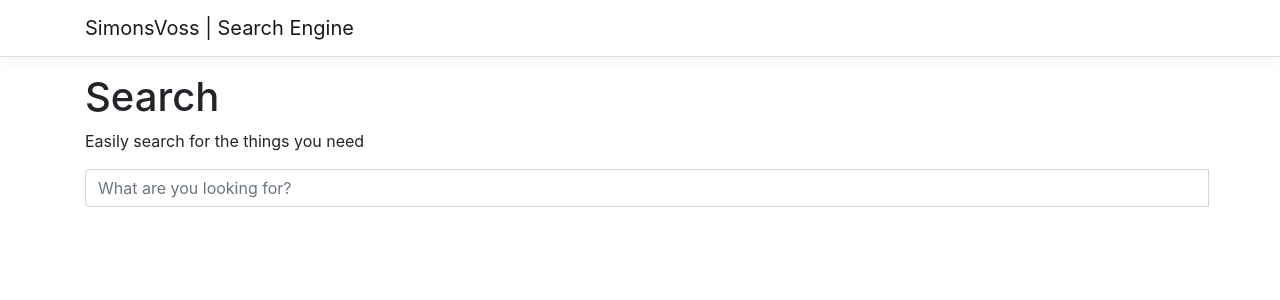
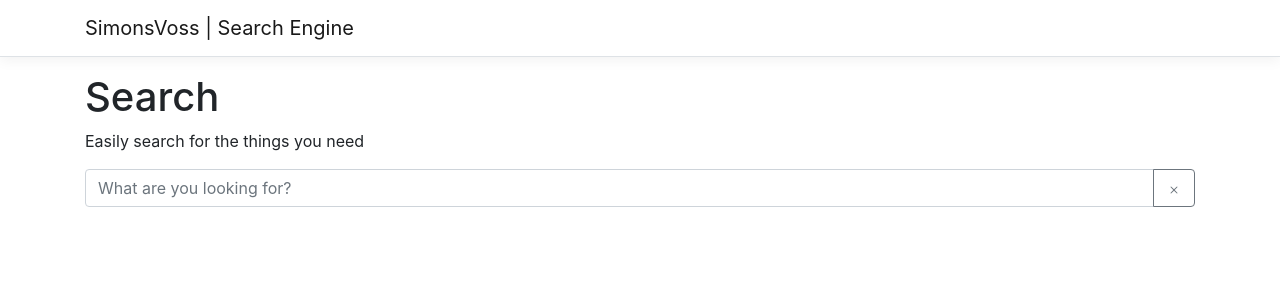
Before and after one commit to agasinsk/SV_SearchEngine, an Angular app in the folder SearchEngine.Web/ClientApp/: page / in a window 1280 px wide. Shown: the top 300 px of the page. Built offline with nearby package versions, Linux system fonts and the light colour scheme.

Commit message:
Updated search input with clear button.

```diff
--- a/SearchEngine.Web/ClientApp/src/app/app.module.ts
+++ b/SearchEngine.Web/ClientApp/src/app/app.module.ts
@@ -7,12 +7,16 @@ import { RouterModule } from '@angular/router';
 import { AppComponent } from './app.component';
 import { NavMenuComponent } from './nav-menu/nav-menu.component';
 import { SearchEngineComponent } from './search-engine/search-engine.component';
+import { SearchResultListItemComponent } from './search-result-list-item/search-result-list-item.component';
+import { SplitCamelCasePipe } from './pipes/split-camel-case-pipe';
 
 @NgModule({
   declarations: [
     AppComponent,
     NavMenuComponent,
-    SearchEngineComponent
+    SearchEngineComponent,
+    SearchResultListItemComponent,
+    SplitCamelCasePipe
   ],
   imports: [
     BrowserModule.withServerTransition({ appId: 'ng-cli-universal' }),
--- /dev/null
+++ b/SearchEngine.Web/ClientApp/src/app/pipes/split-camel-case-pipe.ts
@@ -0,0 +1,13 @@
+import { Pipe, PipeTransform } from '@angular/core';
+
+@Pipe({ name: 'splitCamelCase' })
+export class SplitCamelCasePipe implements PipeTransform {
+  transform(content: string): any {
+    if (typeof content !== 'string') {
+      return content;
+    }
+    return content.split(/([A-Z][a-z]+)/).filter(function (e: string) {
+      return e;
+    }).join(' ');
+  }
+}
--- a/SearchEngine.Web/ClientApp/src/app/search-engine/search-engine.component.html
+++ b/SearchEngine.Web/ClientApp/src/app/search-engine/search-engine.component.html
@@ -2,17 +2,22 @@
 
 <p>Easily search for the things you need</p>
 
-<div class="input-group">
+<div class="input-group mb-3">
   <input #searchBox type="text" class="form-control" placeholder="What are you looking for?"
-    (input)="search(searchBox.value)" aria-label="searchString" aria-describedby="addon-wrapping">
-  <button type="button" class="btn bg-transparent" style="margin-left: -40px; z-index: 100;" (click)="clearQuery()">
-    <i class="fa fa-times"></i>
-  </button>
+    (input)="search(searchBox.value)" aria-label="Search query" aria-describedby="basic-addon2">
+  <div class="input-group-append">
+    <button class="btn btn-outline-secondary" type="button" (click)="clearQuery()">
+      <svg width="1em" height="1em" viewBox="0 0 16 16" class="bi bi-x" fill="currentColor"
+        xmlns="http://www.w3.org/2000/svg">
+        <path fill-rule="evenodd"
+          d="M4.646 4.646a.5.5 0 0 1 .708 0L8 7.293l2.646-2.647a.5.5 0 0 1 .708.708L8.707 8l2.647 2.646a.5.5 0 0 1-.708.708L8 8.707l-2.646 2.647a.5.5 0 0 1-.708-.708L7.293 8 4.646 5.354a.5.5 0 0 1 0-.708z" />
+      </svg>
+    </button>
+  </div>
 </div>
-
 <br />
 
-<div class="list-box">
+<div #listBox class="list-box">
   <ul class="list-group">
     <li *ngFor="let searchResult of searchResults$ | async">
       <app-search-result-list-item [item]="searchResult">
--- a/SearchEngine.Web/ClientApp/src/app/search-engine/search-engine.component.ts
+++ b/SearchEngine.Web/ClientApp/src/app/search-engine/search-engine.component.ts
@@ -1,4 +1,4 @@
-import { AfterContentInit, Component, OnInit } from '@angular/core';
+import { AfterContentInit, Component, ElementRef, Input, OnInit, ViewChild } from '@angular/core';
 import { Observable, Subject } from 'rxjs';
 
 import {
@@ -13,7 +13,10 @@ import { SearchService } from '../search.service';
   templateUrl: './search-engine.component.html',
   styleUrls: ['./search-engine.component.css']
 })
-export class SearchEngineComponent implements OnInit, AfterContentInit {
+export class SearchEngineComponent implements OnInit {
+  @ViewChild('searchBox') searchBox: ElementRef;
+  @ViewChild('listBox') listBox: ElementRef;
+
   searchResults$: Observable<SearchResultDTO[]>;
   private searchStrings = new Subject<string>();
 
@@ -27,17 +30,19 @@ export class SearchEngineComponent implements OnInit, AfterContentInit {
 
   ngOnInit(): void {
     this.searchResults$ = this.searchStrings.pipe(
-      debounceTime(300),
+      debounceTime(400),
       distinctUntilChanged(),
       switchMap((searchQuery: string) => this.searchService.search(searchQuery)),
     );
   }
 
-  ngAfterContentInit(): void {
-    this.searchStrings.next(' ');
+  scrollToTop() {
+    this.listBox.nativeElement.scrollTop = 0;
   }
 
   clearQuery() {
-    this.searchStrings.next(' ');
+    this.searchBox.nativeElement.value = '';
+    this.searchStrings.next('');
+    this.scrollToTop();
   }
 }
--- a/SearchEngine.Web/ClientApp/src/app/search-result-list-item/search-result-list-item.component.html
+++ b/SearchEngine.Web/ClientApp/src/app/search-result-list-item/search-result-list-item.component.html
@@ -6,7 +6,7 @@
     <h5 class="mb-1">{{ item.resultObjectName | splitCamelCase }}</h5>
     <small> {{ item.resultObjectType }}</small>
   </div>
-  <span *ngIf="item.resultObjectDescription">{{ item.resultObjectDescription }}</span>
-  <span>{{ item.resultObjectText }}</span>
-  <span><small *ngIf="item.resultObjectKey">{{ item.resultObjectKey }}</small></span>
+  <span *ngIf="item.resultObjectDescription">{{ item.resultObjectDescription }} • </span>
+  <span *ngIf="item.resultObjectText">{{ item.resultObjectText }}</span>
+  <span><small *ngIf="item.resultObjectKey"> • {{ item.resultObjectKey }}</small></span>
 </div>
--- a/SearchEngine.Web/ClientApp/src/app/search.service.ts
+++ b/SearchEngine.Web/ClientApp/src/app/search.service.ts
@@ -21,6 +21,11 @@ export class SearchService {
   }
 
   search(searchQuery: string): Observable<SearchResultDTO[]> {
+    // There's very little point in searching for thing when less than 2 charactes are provided
+    if (!searchQuery.trim() || searchQuery.length < 2) {
+      return of([]);
+    }
+
     return this.http.get<SearchResultDTO[]>(`${this.apiUrl}?query=${searchQuery}`).pipe(
       catchError(this.handleError<SearchResultDTO[]>('search', []))
     );
```
